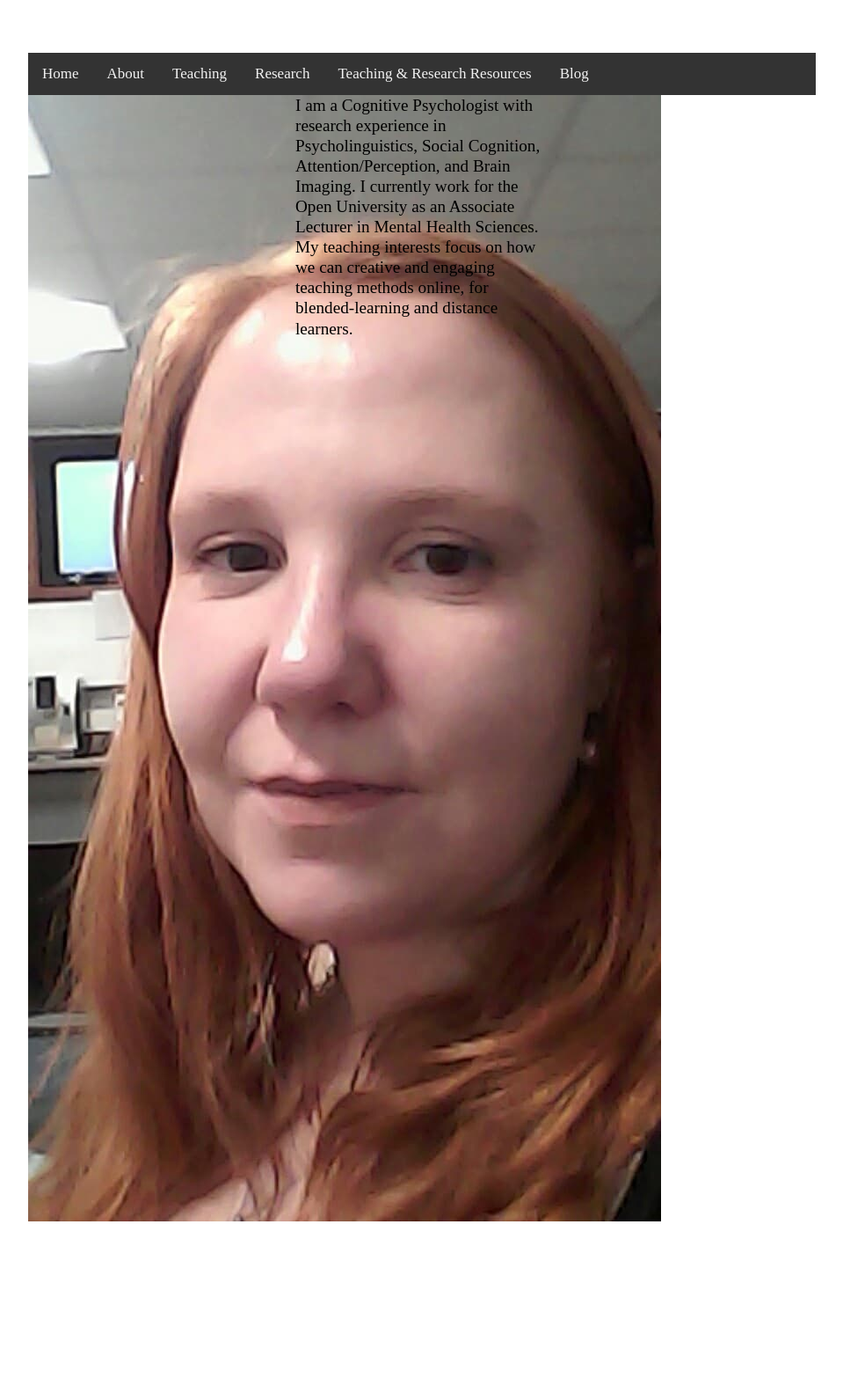
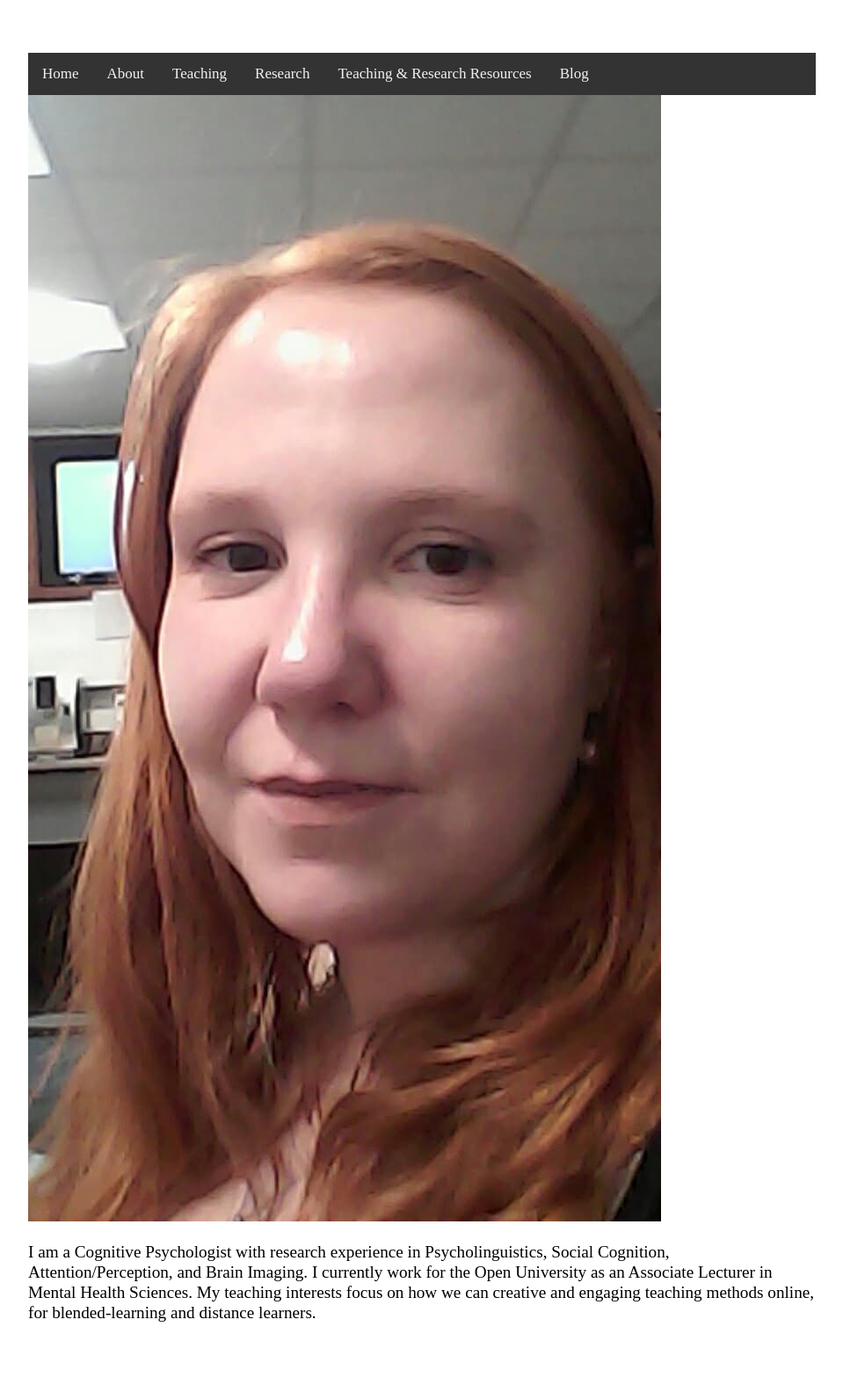
Before and after one commit to jmattschey/jmattschey.github.io, a Jekyll site: the page built from index.html, in a window 1280 px wide. Shown: the whole page at 88% size, without its empty margins (160-1119 px from the left). Built offline with Jekyll 4.4.1, drawn with Linux system fonts in a browser that asks for light colours; before the commit the page ends 1452 px from its top, so only the background shows below that.

Commit message:
Update main.css

```diff
--- a/css/main.css
+++ b/css/main.css
@@ -49,6 +49,8 @@ p {
     font-size: 1.2em;
     line-height: 1.2em;
     color: #000000;
+  column-span: all;
+
 }
 
 ul.posts {
```
